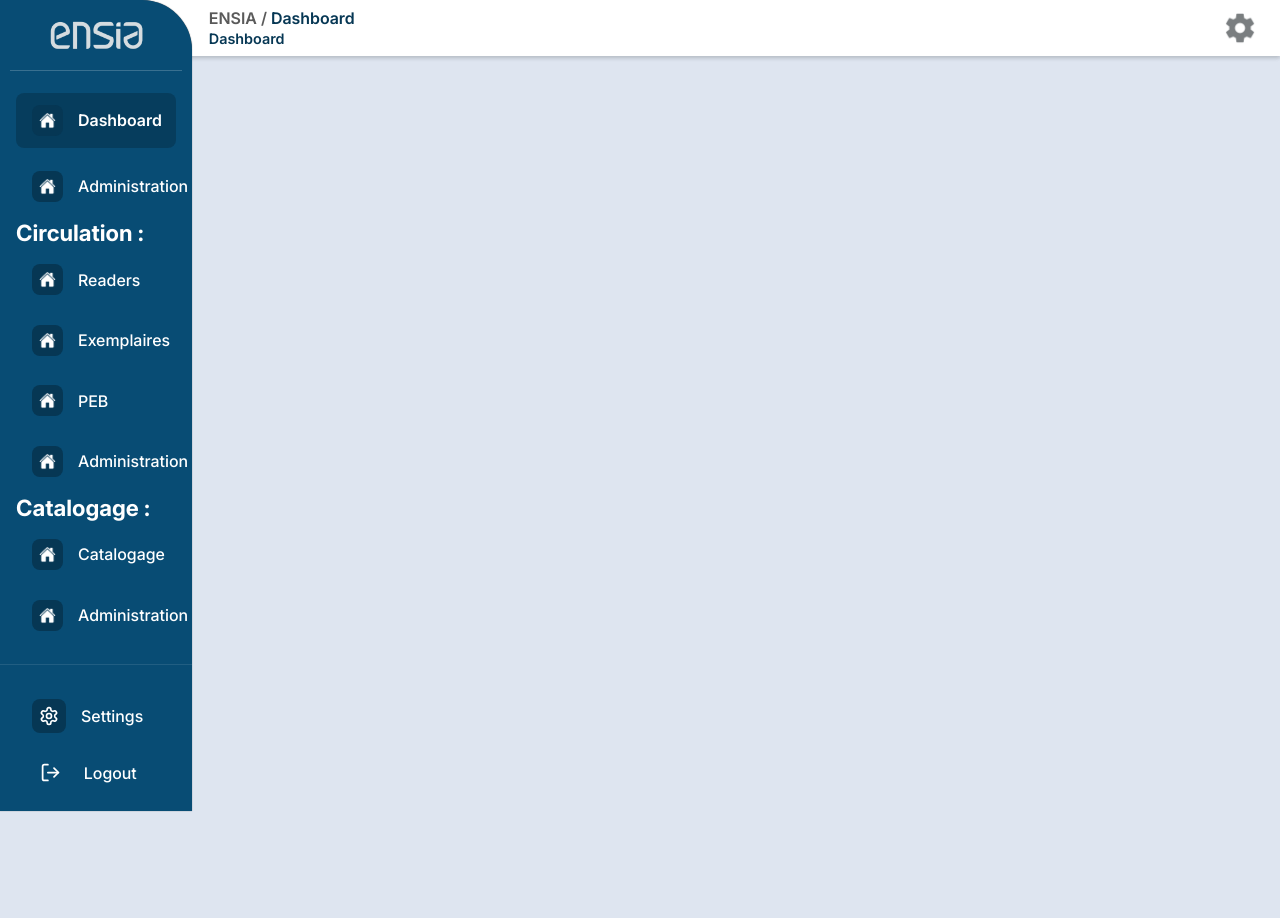
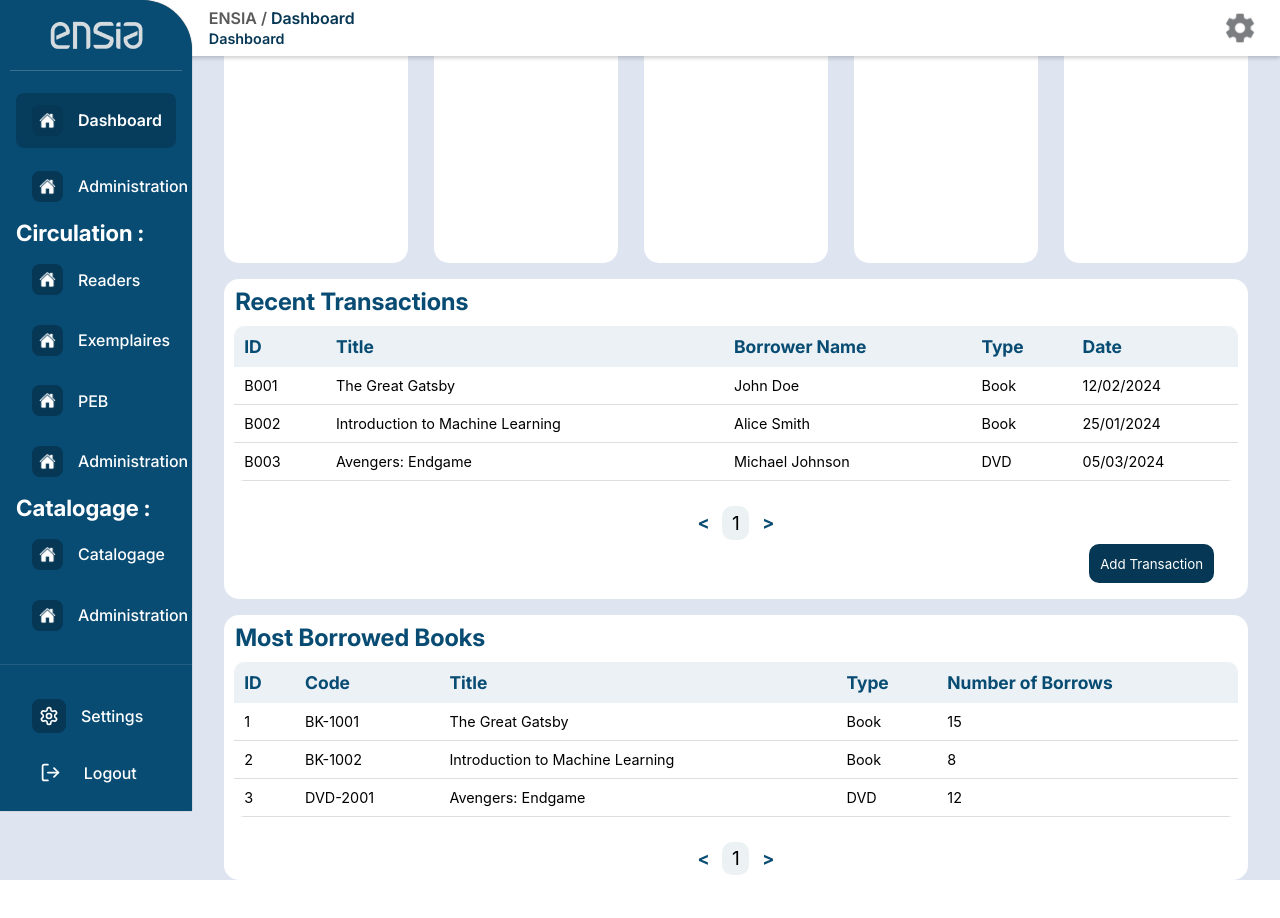
Before and after one commit to HachemSekhsoukh/LibrarySystem, a React (Vite) app: page /dashboard in a window 1280 px wide. Shown: the top 918 px of the page. After the commit the page ends 880 px from the top, so only its background shows below. Built offline with nearby package versions, Linux system fonts and the light colour scheme; a web font is replaced by a local one.

Commit message:
dashboard initial

```diff
--- a/src/CSS/button.css
+++ b/src/CSS/button.css
@@ -2,7 +2,6 @@
     border-radius: 10px;
     padding: 0.7rem;
     color: white;
-    background-color: var(--button-color);
     border: none;
     cursor: pointer;
     margin-left: 1rem;
--- /dev/null
+++ b/src/CSS/dashboard.css
@@ -0,0 +1,49 @@
+
+.dashboard-page{
+    display: flex;
+    justify-content: center;
+    align-items: center;
+    flex-direction: column;
+    padding: 0px;
+}
+
+.stat-cards-container{
+    width: 100%;
+    display: flex;
+    flex-direction: row;
+    justify-content: space-between;
+    align-items: center;
+}
+
+.stat-card{
+    width: 18%;
+    height: 250px;
+    background-color: white;
+    border-radius: 15px;
+    display: flex;
+    flex-direction: column;
+    justify-content: space-evenly;
+    align-items: center;
+}
+
+.recent-transactions-container{
+    display: flex;
+    flex-direction: column;
+    justify-content: baseline;
+    align-items: center;
+    font-weight: bold;
+    font-style: bold;
+    font-family: "Inter";
+    background-color: white;
+    width: 100%;
+    max-height: 30%;
+    border-radius: 15px;
+    margin-top: 1rem;
+}
+
+.container-title{
+    width: 100%;
+    padding-top: 0.5rem;
+    padding-left: 0.7rem;
+    color: var(--primary-color);
+}
--- a/src/CSS/readers.css
+++ b/src/CSS/readers.css
@@ -6,7 +6,8 @@
     align-items: center;
     border-radius: 25px;
     background-color: white;
-    width: 95%;
+    width: 100%;
+    margin-top: 1rem;
     font-weight: bold;
     font-style: bold;
     font-family: "Inter";
--- a/src/CSS/table.css
+++ b/src/CSS/table.css
@@ -11,6 +11,12 @@
     height: 85%;
   }
 
+  .edit-delete img{
+    height: 45%;
+    margin: 0;
+    padding: 0;
+  }
+
   /* Table Styling */
   .custom-table {
     width: 100%;
@@ -22,10 +28,9 @@
 
   .custom-table th,
   .custom-table td {
-
     padding: 10px;
     font-weight: lighter;
-    font-size: 0.94rem;
+    font-size: 0.9rem;
     text-align: left;
   }
 
@@ -87,7 +92,7 @@
     display: flex;
     flex-direction: row;
     border: 1px solid rgb(6, 90, 163);
-    border-radius: 5px;
+    border-radius: 10px;
     overflow: hidden; /* Ensures corners are rounded */
   }
 
@@ -95,7 +100,7 @@
   .edit-btn,
   .delete-btn {
     border: none;
-    padding: 5px 10px;
+    padding: 0px 2px;
     cursor: pointer;
     margin: 0;
     font-size: 14px;
--- a/src/Layouts/PagesLayout.css
+++ b/src/Layouts/PagesLayout.css
@@ -3,7 +3,8 @@
   background-color: var(--background-color);
   display: flex;
   flex-direction: column;
-  height: 120vh;
+  justify-content: baseline;
+  height: 110vh;
   width: 100%;
   /* overflow-y: hidden; */
 }
@@ -27,6 +28,6 @@
 
 .content {
   width: 80%;
-  margin-left: 20%;
+  margin-left: 17.5%;
   /* overflow-y: auto; */
 }
--- a/src/Pages/circulation/readers.jsx
+++ b/src/Pages/circulation/readers.jsx
@@ -43,8 +43,8 @@ const Readers = () => {
           <Table columns={columns} data={data} showActions={true} />
           </div>
           <div className="bottom-buttons">
-            <Button onClick = {() => {}} label={"Import Readers"}></Button>
-            <Button onClick = {() => {}} label={"Add New Reader"}></Button>
+            <Button onClick = {() => {}} label={"Import Readers"} lightBackgrnd={true}></Button>
+            <Button onClick = {() => {}} label={"Add New Reader"} lightBackgrnd={false}></Button>
           </div>
         </div>
     </div>
--- a/src/Pages/dashboard.jsx
+++ b/src/Pages/dashboard.jsx
@@ -1,7 +1,101 @@
+import "../../src/CSS/dashboard.css";
+import Table from "../components/Table";
+import Button from '../components/Button';
 
 const Dashboard = () => {
+
+  //dummy data
+  const columns = [
+    { label: "ID", key: "id" },
+    { label: "Title", key: "title" },
+    { label: "Borrower Name", key: "borrowerName" },
+    { label: "Type", key: "type" },
+    { label: "Date", key: "date" },
+  ];
+
+  const data = [
+    {
+      id: "B001",
+      title: "The Great Gatsby",
+      borrowerName: "John Doe",
+      type: "Book",
+      date: "12/02/2024",
+    },
+    {
+      id: "B002",
+      title: "Introduction to Machine Learning",
+      borrowerName: "Alice Smith",
+      type: "Book",
+      date: "25/01/2024",
+    },
+    {
+      id: "B003",
+      title: "Avengers: Endgame",
+      borrowerName: "Michael Johnson",
+      type: "DVD",
+      date: "05/03/2024",
+    },
+  ];
+
+  const columns2 = [
+    { label: "ID", key: "id" },
+    { label: "Code", key: "code" },
+    { label: "Title", key: "title" },
+    { label: "Type", key: "type" },
+    { label: "Number of Borrows", key: "numBorrows" },
+  ];
+
+  const data2 = [
+    {
+      id: "1",
+      code: "BK-1001",
+      title: "The Great Gatsby",
+      type: "Book",
+      numBorrows: 15,
+    },
+    {
+      id: "2",
+      code: "BK-1002",
+      title: "Introduction to Machine Learning",
+      type: "Book",
+      numBorrows: 8,
+    },
+    {
+      id: "3",
+      code: "DVD-2001",
+      title: "Avengers: Endgame",
+      type: "DVD",
+      numBorrows: 12,
+    },
+  ];
+
   return (
-    <></>
+    <div className="dashboard-page">
+      <div className="stat-cards-container">
+          <div className="stat-card"></div>
+          <div className="stat-card"></div>
+          <div className="stat-card"></div>
+          <div className="stat-card"></div>
+          <div className="stat-card"></div>
+      </div>
+
+      <div className="recent-transactions-container">
+        <div className="container-title">
+          <h2>Recent Transactions</h2>
+        </div>
+          <Table columns={columns} data={data} showActions={false} />
+          <div className="bottom-buttons">
+            <Button onClick = {() => {}} label={"Add Transaction"} lightBackgrnd={false}></Button>
+          </div>
+      </div>
+
+      <div className="recent-transactions-container">
+        <div className="container-title">
+            <h2>Most Borrowed Books</h2>
+          </div>
+          <Table columns={columns2} data={data2} showActions={false} />
+      </div>
+    </div>
   );
 };
 
--- a/src/components/Button.jsx
+++ b/src/components/Button.jsx
@@ -1,12 +1,17 @@
 import React from 'react';
 import "../CSS/button.css";
 
-function Button({ onClick, label }) {
+function Button({ onClick, label, lightBackgrnd }) {
   return (
-    <button className="button" onClick={onClick}>
+    <button
+      className="button"
+      onClick={onClick}
+      style={{ backgroundColor: lightBackgrnd ? "#084c74cc" : "#063754"}}
+    >
       {label}
     </button>
   );
 }
 
+
 export default Button;
--- a/src/components/Table.jsx
+++ b/src/components/Table.jsx
@@ -1,5 +1,6 @@
 import React from "react";
 import "../CSS/table.css"; // Import table styles
+
 
 const Table = ({ columns, data, showActions = false }) => {
   return (
@@ -23,9 +24,13 @@ const Table = ({ columns, data, showActions = false }) => {
                 {showActions && (
                   <td>
                   <div className="edit-delete">
-                      <button className="edit-btn">✏️</button>
-                      <div className="splitter"></div>
-                      <button className="delete-btn">🗑️</button>
+                       <button className="edit-btn">
+                          <img src="../../public/assets/images/pencil-write.png" alt="Edit" />
+                        </button>
+                        <div className="splitter"></div>
+                        <button className="delete-btn">
+                          <img src="../../public/assets/images/bin.png" alt="Delete" />
+                      </button>
                   </div>
                   </td>
                 )}
--- a/src/styles/colors.css
+++ b/src/styles/colors.css
@@ -6,7 +6,7 @@
     --table-header-color: #084c7414;
     --white-color: white;
     --button-color: #063754;
-    --button-color-light: #245c7c;
+    --button-color-light: #084c74cc;
     --text-color: #333;
     --success-color: #28A745;
     --warning-color: #FFC107;
```
Also changed, not shown: public/assets/images/bin.png (added), public/assets/images/pencil-write.png (added).
